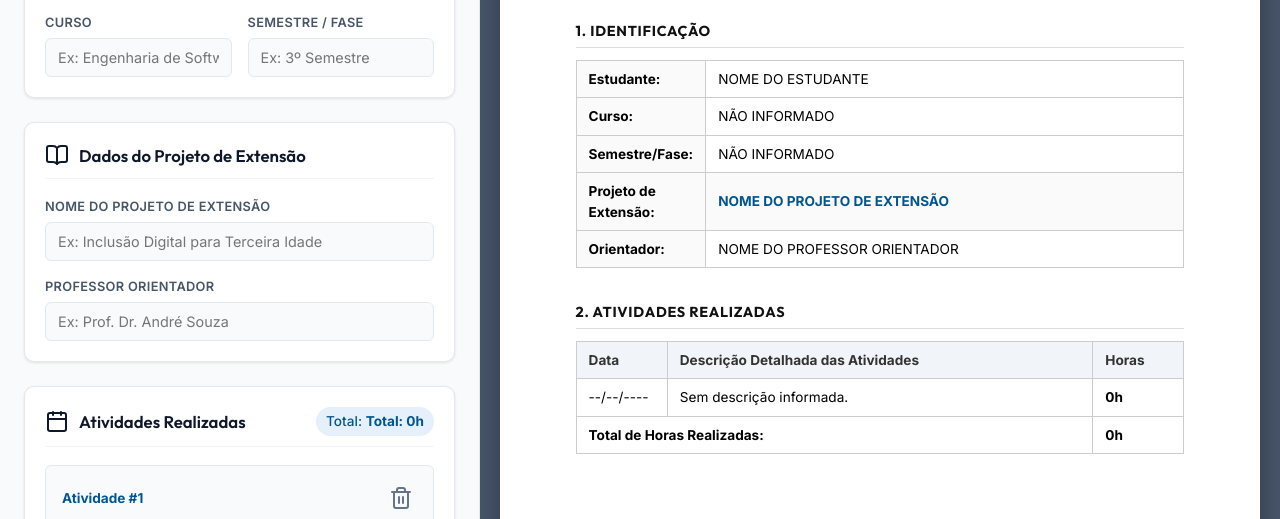
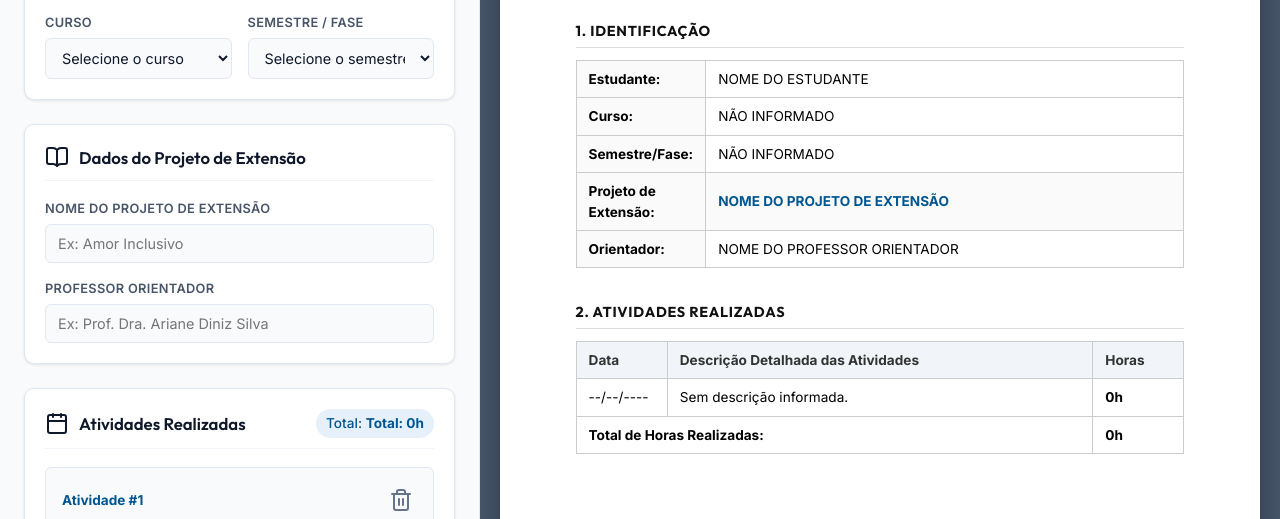
Before and after one commit to profAndreSouza/relatorio_extensao, a website built with Vite: page index.html in a window 1280 px wide. Shown: the part 281-800 px from the top of the page. Built offline with nearby package versions, Linux system fonts and the light colour scheme.

Commit message:
feat: replace text inputs with dropdowns for course and semester selection and update UI styles

```diff
--- a/index.html
+++ b/index.html
@@ -55,11 +55,20 @@
             </div>
             <div class="input-group">
               <label for="student-course">Curso</label>
-              <input type="text" id="student-course" placeholder="Ex: Engenharia de Software">
+              <select id="student-course">
+                <option value="" disabled selected>Selecione o curso</option>
+                <option value="Análise e Desenvolvimento de Sistemas">Análise e Desenvolvimento de Sistemas</option>
+                <option value="Mecatrônica Industrial">Mecatrônica Industrial</option>
+              </select>
             </div>
             <div class="input-group">
               <label for="student-semester">Semestre / Fase</label>
-              <input type="text" id="student-semester" placeholder="Ex: 3º Semestre">
+              <select id="student-semester">
+                <option value="" disabled selected>Selecione o semestre</option>
+                <option value="1º Semestre">1º Semestre</option>
+                <option value="3º Semestre">3º Semestre</option>
+                <option value="5º Semestre">5º Semestre</option>
+              </select>
             </div>
           </div>
         </section>
@@ -73,11 +82,11 @@
           <div class="form-grid">
             <div class="input-group full-width">
               <label for="project-name">Nome do Projeto de Extensão</label>
-              <input type="text" id="project-name" placeholder="Ex: Inclusão Digital para Terceira Idade">
+              <input type="text" id="project-name" placeholder="Ex: Amor Inclusivo">
             </div>
             <div class="input-group full-width">
               <label for="project-advisor">Professor Orientador</label>
-              <input type="text" id="project-advisor" placeholder="Ex: Prof. Dr. André Souza">
+              <input type="text" id="project-advisor" placeholder="Ex: Prof. Dra. Ariane Diniz Silva">
             </div>
           </div>
         </section>
--- a/script.js
+++ b/script.js
@@ -407,7 +407,7 @@ elements.studentName.addEventListener('input', (e) => {
   saveToLocalStorage();
 });
 
-elements.studentCourse.addEventListener('input', (e) => {
+elements.studentCourse.addEventListener('change', (e) => {
   state.student.course = e.target.value;
   updateUI();
   saveToLocalStorage();
--- a/style.css
+++ b/style.css
@@ -252,6 +252,7 @@ label {
 input[type="text"],
 input[type="date"],
 input[type="number"],
+select,
 textarea {
   width: 100%;
   font-family: inherit;
@@ -268,6 +269,7 @@ textarea {
 input[type="text"]:focus,
 input[type="date"]:focus,
 input[type="number"]:focus,
+select:focus,
 textarea:focus {
   border-color: var(--primary);
   background-color: #fff;
```
